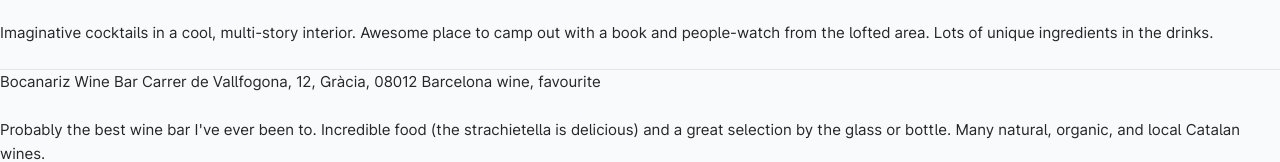
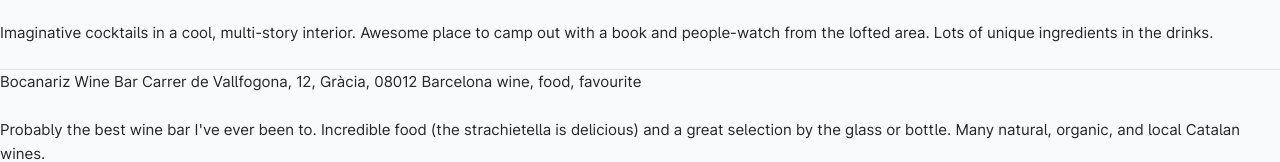
Before and after one commit to hemaaanth/site, a Next.js app: page /places/content/barcelona in a window 1280 px wide. Shown: the part 123-285 px from the top of the page. Built offline with nearby package versions, Linux system fonts and the light colour scheme; what tailwindcss-touch would draw is missing.

Commit message:
additional bcn fix

```diff
--- a/pages/places/content/barcelona.mdx
+++ b/pages/places/content/barcelona.mdx
@@ -23,7 +23,7 @@
 
 Bocanariz Wine Bar
 Carrer de Vallfogona, 12, Gràcia, 08012 Barcelona
-wine, favourite
+wine, food, favourite
 
 Probably the best wine bar I've ever been to. Incredible food (the strachietella is delicious) and a great selection by the glass or bottle. Many natural, organic, and local Catalan wines.
 
```
